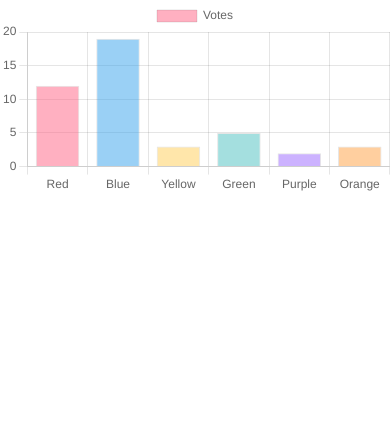
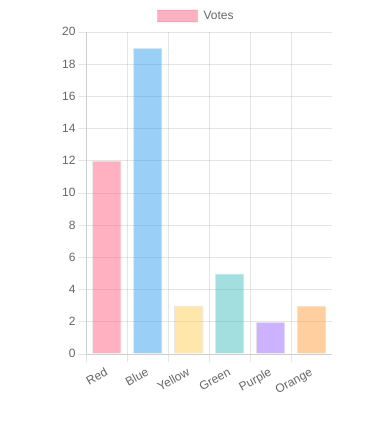
Before and after one commit to CodeEarl/Bar-Chart, a plain HTML site: page index.html in a window 390 px wide. Drawn offline with nearby package versions, Linux system fonts and the light colour scheme.

Commit message:
Updated chart sizing and responsiveness

```diff
--- a/script.js
+++ b/script.js
@@ -20,6 +20,8 @@ document.addEventListener("DOMContentLoaded", function () {
             }]
         },
         options: {
+            responsive: true,
+            maintainAspectRatio: false,
             scales: {
                 y: {
                     beginAtZero: true
--- a/style.css
+++ b/style.css
@@ -3,3 +3,9 @@
     padding: 0;
     box-sizing: border-box;
 }
+canvas {
+    width: 70% !important;
+    height: 400px !important;
+    display: block;
+    margin: auto;
+}
```
Lines whose indentation alone changed are shown as unchanged.
